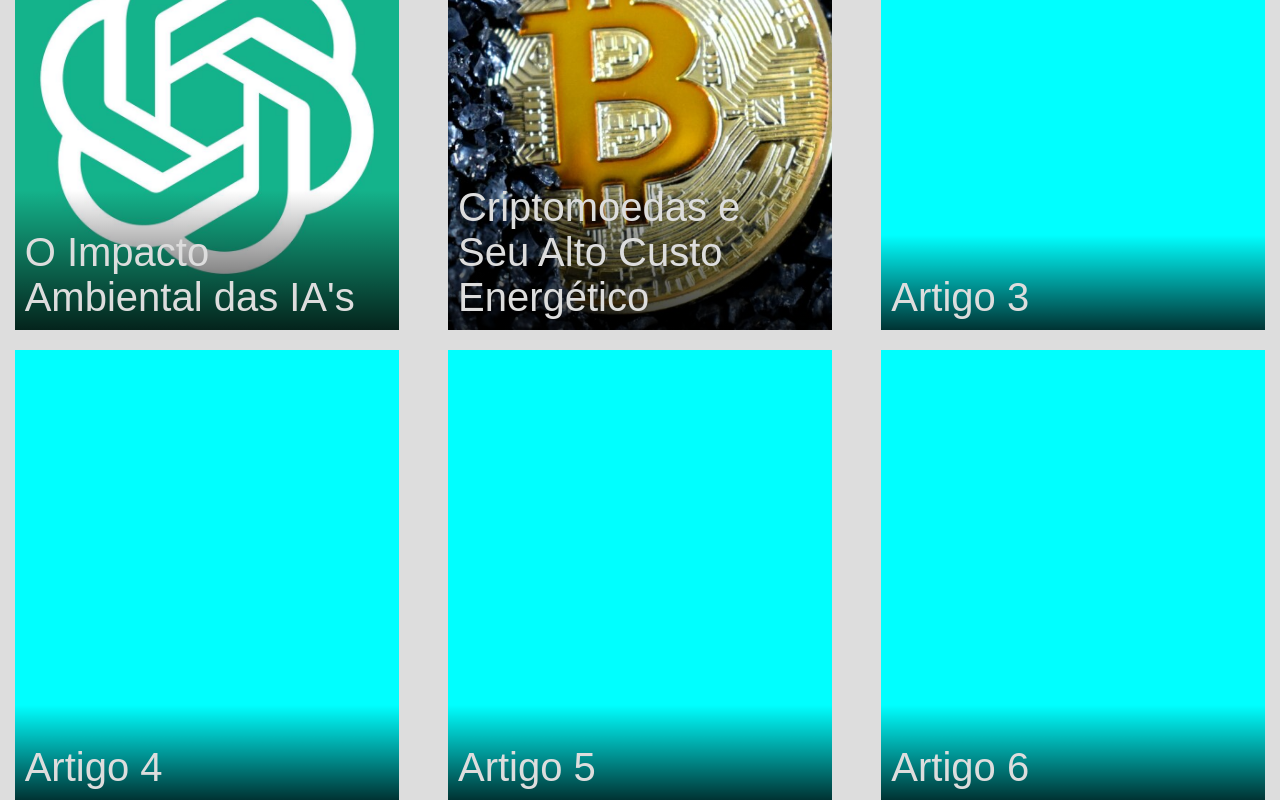
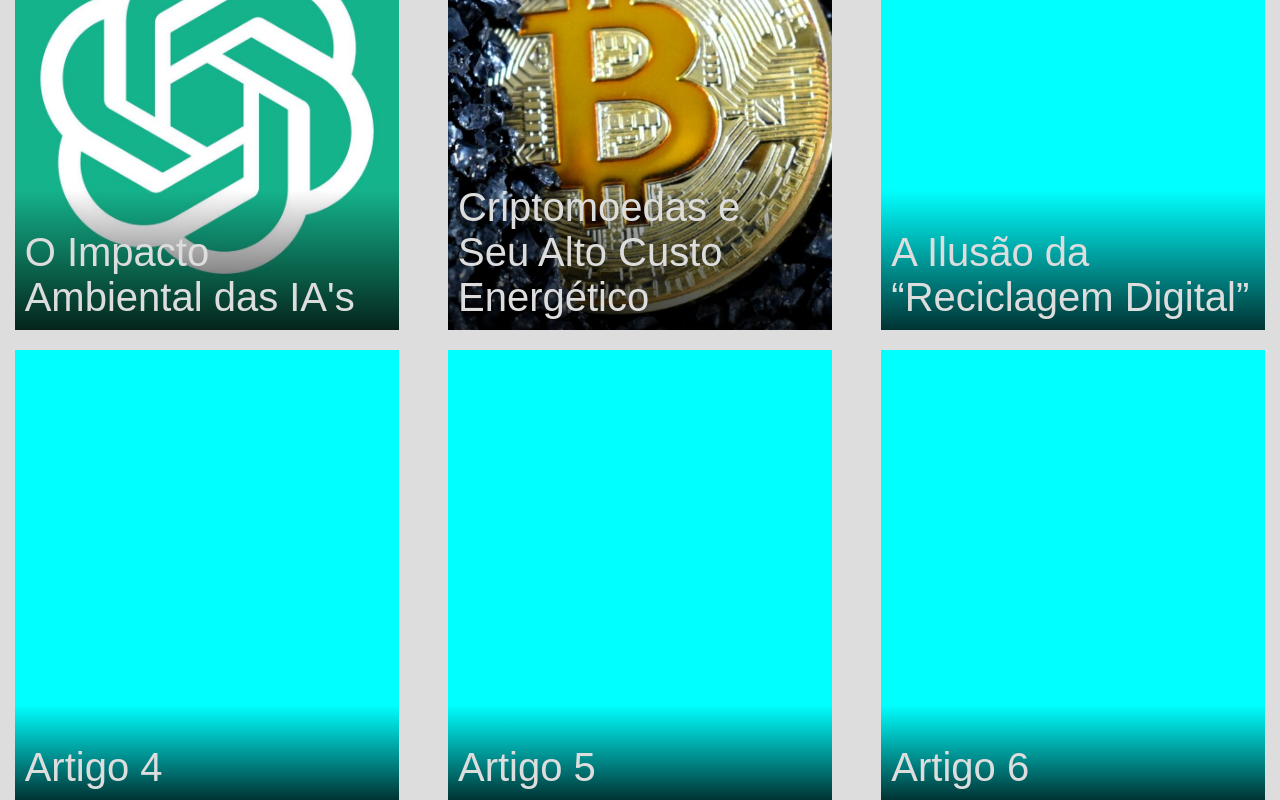
Before and after one commit to GuiOSousa/SiteTMA, a React (Vite) app: page / in a window 1280 px wide. Shown: the part 1181-1981 px from the top of the page. Built offline with nearby package versions, Linux system fonts and the light colour scheme; a web font is replaced by a local one.

Commit message:
Article 3 Fixes

```diff
--- a/src/App.tsx
+++ b/src/App.tsx
@@ -6,6 +6,7 @@ import AboutPage from "./pages/AboutPage";
 
 import ArticleAICost from "./pages/articles/ArticleAICost";
 import ArticleCrypto from "./pages/articles/ArticleCrypto";
+import ArticleDigitalRecycling from "./pages/articles/ArticleDigitalRecycling";
 
 function App() {
   return (
@@ -17,6 +18,7 @@ function App() {
 
         <Route path="/articleAICost" element={<ArticleAICost/>} />
         <Route path="/articleCrypto" element={<ArticleCrypto/>} />
+        <Route path="/articleDigitalRecycling" element={<ArticleDigitalRecycling/>} />
 			</Routes>
   )
 }
--- a/src/pages/ArticlePage.tsx
+++ b/src/pages/ArticlePage.tsx
@@ -13,7 +13,7 @@ function ArticlePage() {
         <div className='ImageBoxDiv'>
         <ImageBox title="O Impacto Ambiental das IA's" link='/articleAICost' image={chatGPT} />
         <ImageBox title='Criptomoedas e Seu Alto Custo Energético' link='/articleCrypto' image={crypto} />
-        <ImageBox title='A Ilusão da “Reciclagem Digital”' link='/ArticleDigitalRecycling' image='' />
+        <ImageBox title='A Ilusão da “Reciclagem Digital”' link='/articleDigitalRecycling' image='' />
         <ImageBox title='Artigo 4' link='/' image='' />
         <ImageBox title='Artigo 5' link='/' image='' />
         <ImageBox title='Artigo 6' link='/' image='' />
--- a/src/pages/Home.tsx
+++ b/src/pages/Home.tsx
@@ -25,7 +25,7 @@ function Home() {
     <div className='ImageBoxDiv'>
         <ImageBox title="O Impacto Ambiental das IA's" link='/articleAICost' image={chatGPT} />
         <ImageBox title='Criptomoedas e Seu Alto Custo Energético' link='/articleCrypto' image={crypto} />
-        <ImageBox title='Artigo 3' link='/' image='' />
+        <ImageBox title='A Ilusão da “Reciclagem Digital”' link='/articleDigitalRecycling' image='' />
         <ImageBox title='Artigo 4' link='/' image='' />
         <ImageBox title='Artigo 5' link='/' image='' />
         <ImageBox title='Artigo 6' link='/' image='' />
--- a/src/pages/articles/ArticleDigitalRecycling.tsx
+++ b/src/pages/articles/ArticleDigitalRecycling.tsx
@@ -54,4 +54,4 @@ function ArticleDigitalRecycling() {
   )
 }
 
-export default ArticleAICost
+export default ArticleDigitalRecycling
```
